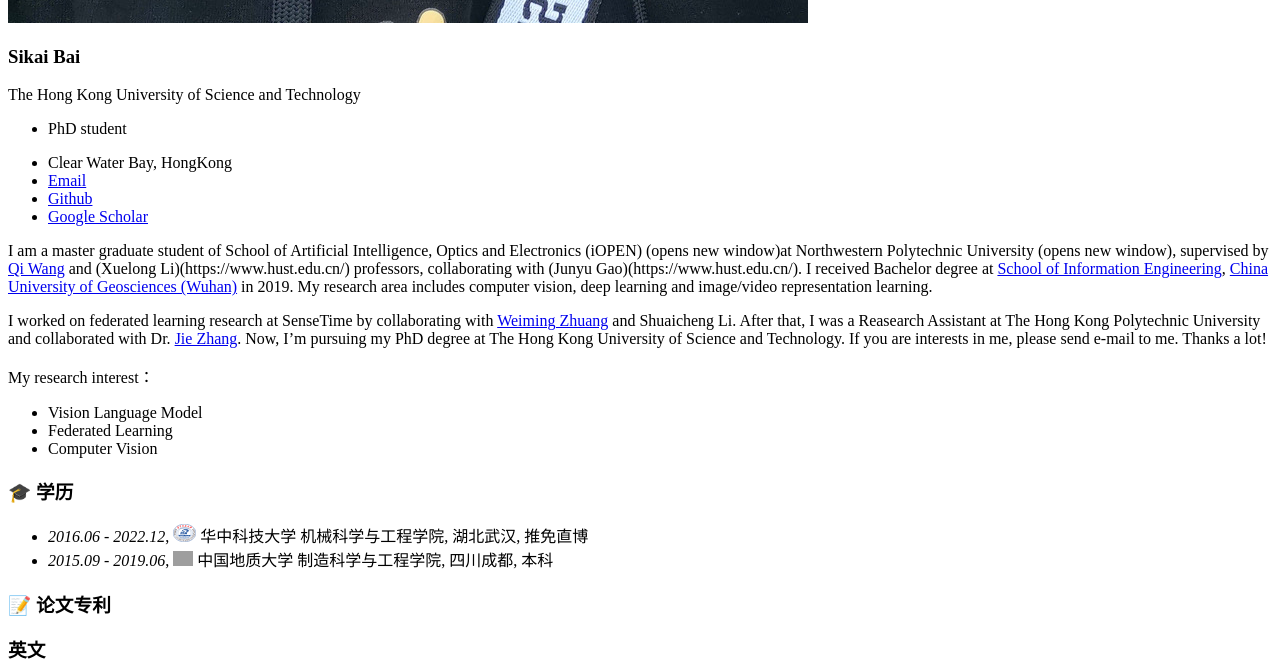
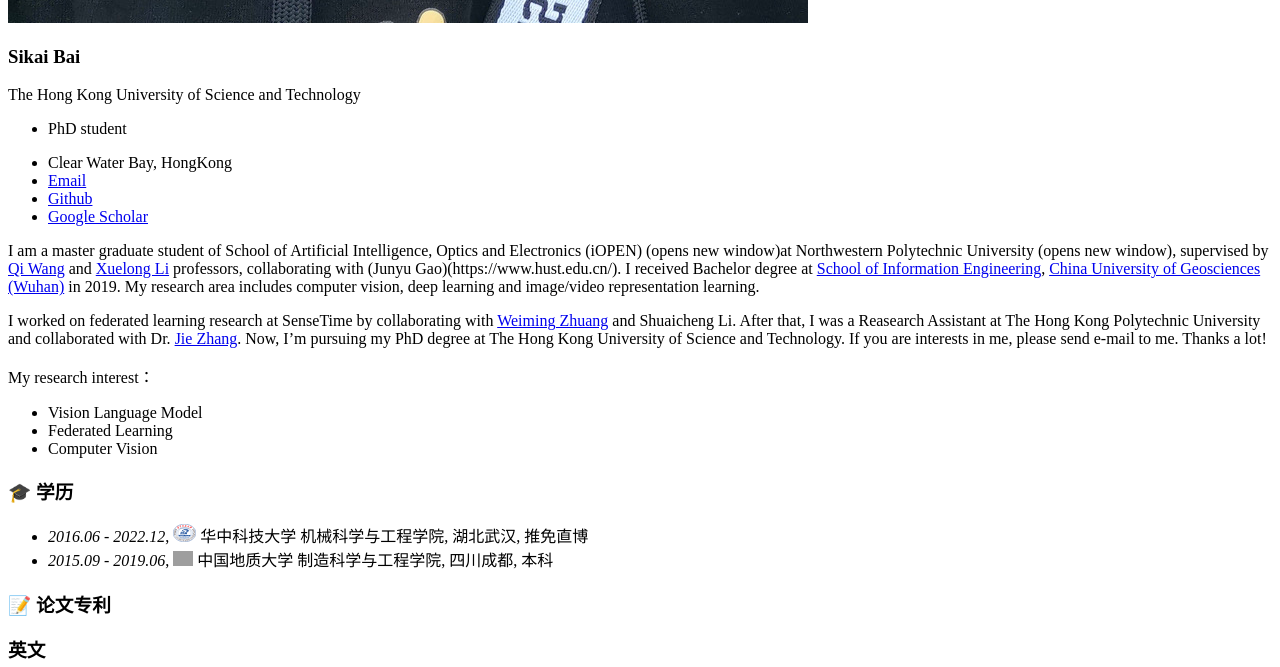
Before and after one commit to tangjyan/zh-cn, a Jekyll site: the page built from _pages/about.md, in a window 1280 px wide and 900 px high, scrolled down 1303 px, cut to the strip 0-667 px from the top of the window. Built offline with Jekyll 4.4.1, drawn with Linux system fonts in a browser that asks for light colours; grey boxes are pictures that could not be loaded.

Commit message:
Update about.md

```diff
--- a/_pages/about.md
+++ b/_pages/about.md
@@ -17,7 +17,7 @@
 
 <span class='anchor' id='about-me'></span>
 
-I am a master graduate student of School of Artificial Intelligence, Optics and Electronics (iOPEN) (opens new window)at Northwestern Polytechnic University (opens new window), supervised by [Qi Wang](https://www.hust.edu.cn/) and (Xuelong Li)(https://www.hust.edu.cn/) professors, collaborating with (Junyu Gao)(https://www.hust.edu.cn/). I received Bachelor degree at [School of Information Engineering](https://www.hust.edu.cn/), [China University of Geosciences (Wuhan)](https://www.hust.edu.cn/) in 2019. My research area includes computer vision, deep learning and image/video representation learning.
+I am a master graduate student of School of Artificial Intelligence, Optics and Electronics (iOPEN) (opens new window)at Northwestern Polytechnic University (opens new window), supervised by [Qi Wang](https://www.hust.edu.cn/) and [Xuelong Li](https://www.hust.edu.cn/) professors, collaborating with (Junyu Gao)(https://www.hust.edu.cn/). I received Bachelor degree at [School of Information Engineering](https://www.hust.edu.cn/), [China University of Geosciences (Wuhan)](https://www.hust.edu.cn/) in 2019. My research area includes computer vision, deep learning and image/video representation learning.
 
 I  worked on federated learning research at SenseTime by collaborating with [Weiming Zhuang](https://www.hust.edu.cn/) and Shuaicheng Li. After that, I was a Reasearch Assistant at The Hong Kong Polytechnic University and collaborated with Dr. [Jie Zhang](https://www.hust.edu.cn/).  Now, I'm pursuing my PhD degree at The Hong Kong University of Science and Technology. If you are interests in me, please send e-mail to me. Thanks a lot!
 
```
